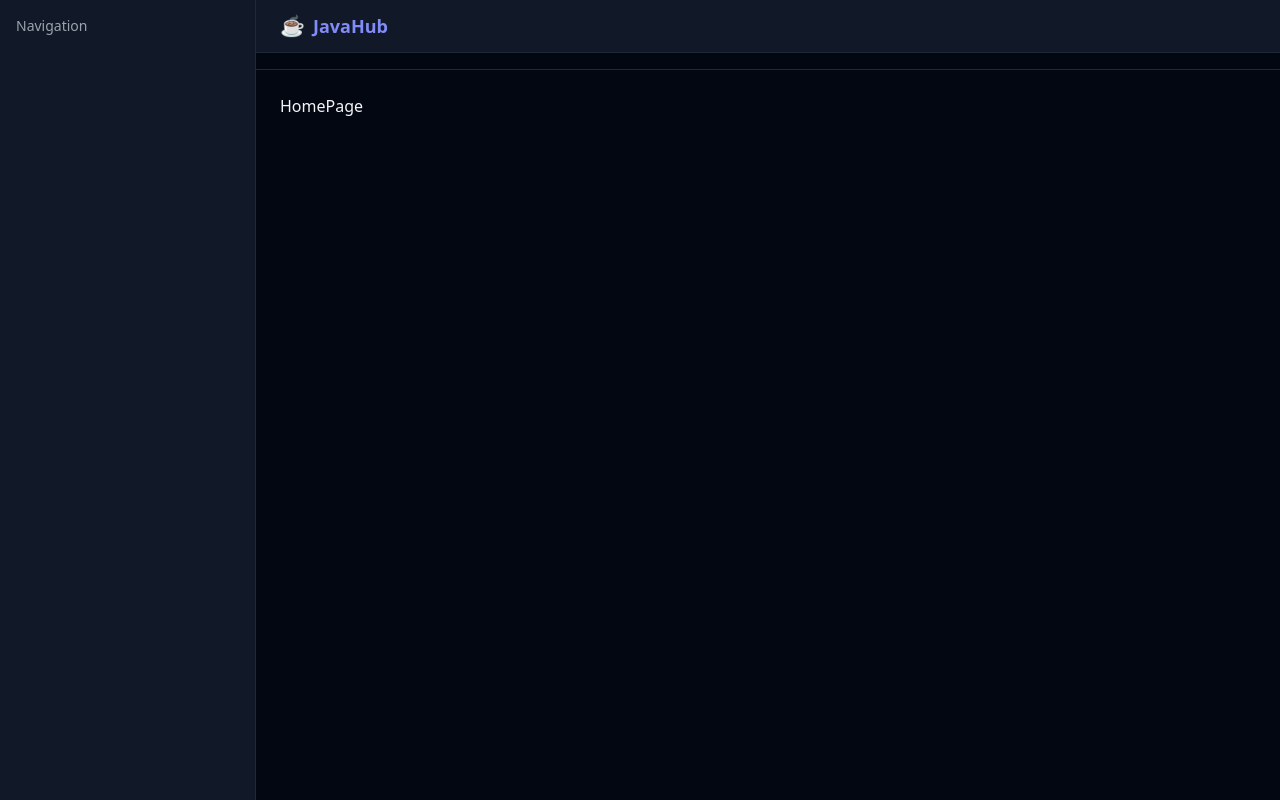
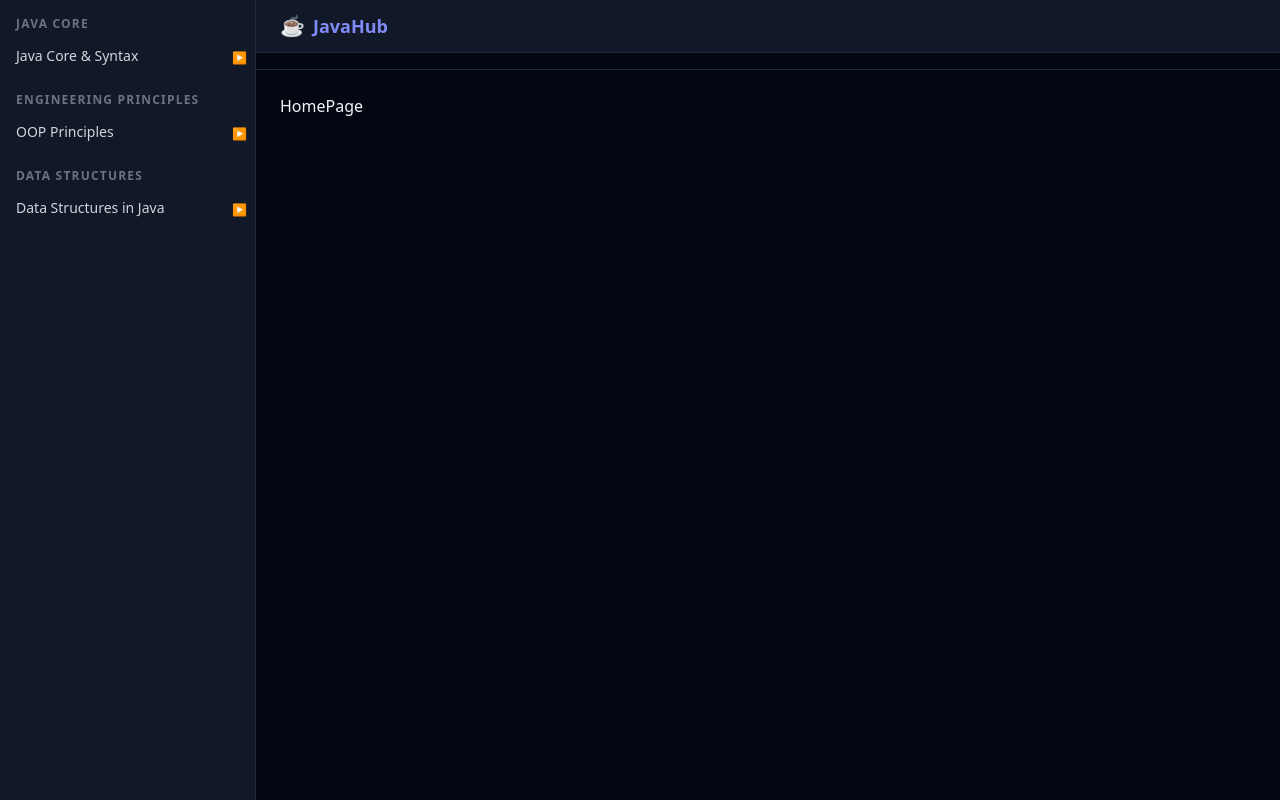
Before and after one commit to itrii16/javahub, a React (Vite) app in the folder javahub/: page / in a window 1280 px wide. Built offline with nearby package versions, Linux system fonts and the light colour scheme.

Commit message:
T06: collapsible topic sidebar with subtopics
https://claude.ai/code/session_01YCiD3UPos7oN693wfwtnMA

```diff
--- a/javahub/src/components/layout/Sidebar.tsx
+++ b/javahub/src/components/layout/Sidebar.tsx
@@ -1,7 +1,94 @@
+import { useState } from 'react'
+import { Link, useParams } from 'react-router-dom'
+import { topics } from '@/content'
+import type { TopicGroup } from '@/types'
+
+const GROUP_ORDER: TopicGroup[] = [
+  'Java Core',
+  'Engineering Principles',
+  'Architecture & Design',
+  'Data Structures',
+  'Algorithms',
+  'Interview & System Design',
+]
+
+function groupTopics() {
+  const map = new Map<TopicGroup, typeof topics>()
+  for (const group of GROUP_ORDER) {
+    map.set(group, topics.filter(t => t.group === group))
+  }
+  return map
+}
+
 export default function Sidebar() {
+  const { topicId } = useParams()
+  const grouped = groupTopics()
+
+  const [expanded, setExpanded] = useState<Set<string>>(
+    () => new Set(topicId ? [topicId] : [])
+  )
+
+  const toggle = (id: string) => {
+    setExpanded(prev => {
+      const next = new Set(prev)
+      next.has(id) ? next.delete(id) : next.add(id)
+      return next
+    })
+  }
+
   return (
-    <nav className="p-4">
-      <p className="text-gray-400 text-sm">Navigation</p>
+    <nav className="py-4">
+      {Array.from(grouped.entries()).map(([group, groupTopics]) => {
+        if (groupTopics.length === 0) return null
+        return (
+          <div key={group} className="mb-4">
+            <p className="px-4 mb-1 text-xs font-semibold uppercase tracking-widest text-gray-500">
+              {group}
+            </p>
+            {groupTopics.map(topic => {
+              const isActive = topic.id === topicId
+              const isExpanded = expanded.has(topic.id)
+
+              return (
+                <div key={topic.id}>
+                  <div className="flex items-center">
+                    <Link
+                      to={`/topic/${topic.id}`}
+                      className={`flex-1 px-4 py-2 text-sm transition-colors truncate ${
+                        isActive
+                          ? 'text-indigo-400 bg-indigo-500/10 font-medium'
+                          : 'text-gray-300 hover:text-gray-100 hover:bg-gray-800'
+                      }`}
+                    >
+                      {topic.title}
+                    </Link>
+                    {topic.subtopics.length > 1 && (
+                      <button
+                        onClick={() => toggle(topic.id)}
+                        className="px-2 py-2 text-gray-500 hover:text-gray-300 transition-colors"
+                        aria-label={isExpanded ? 'Collapse' : 'Expand'}
+                      >
+                        <span className={`text-xs transition-transform inline-block ${isExpanded ? 'rotate-90' : ''}`}>
+                          ▶
+                        </span>
+                      </button>
+                    )}
+                  </div>
+                  {isExpanded && topic.subtopics.map(sub => (
+                    <Link
+                      key={sub.id}
+                      to={`/topic/${topic.id}#${sub.id}`}
+                      className="block pl-8 pr-4 py-1.5 text-xs text-gray-500 hover:text-gray-300 transition-colors truncate"
+                    >
+                      {sub.title}
+                    </Link>
+                  ))}
+                </div>
+              )
+            })}
+          </div>
+        )
+      })}
     </nav>
   )
 }
```
